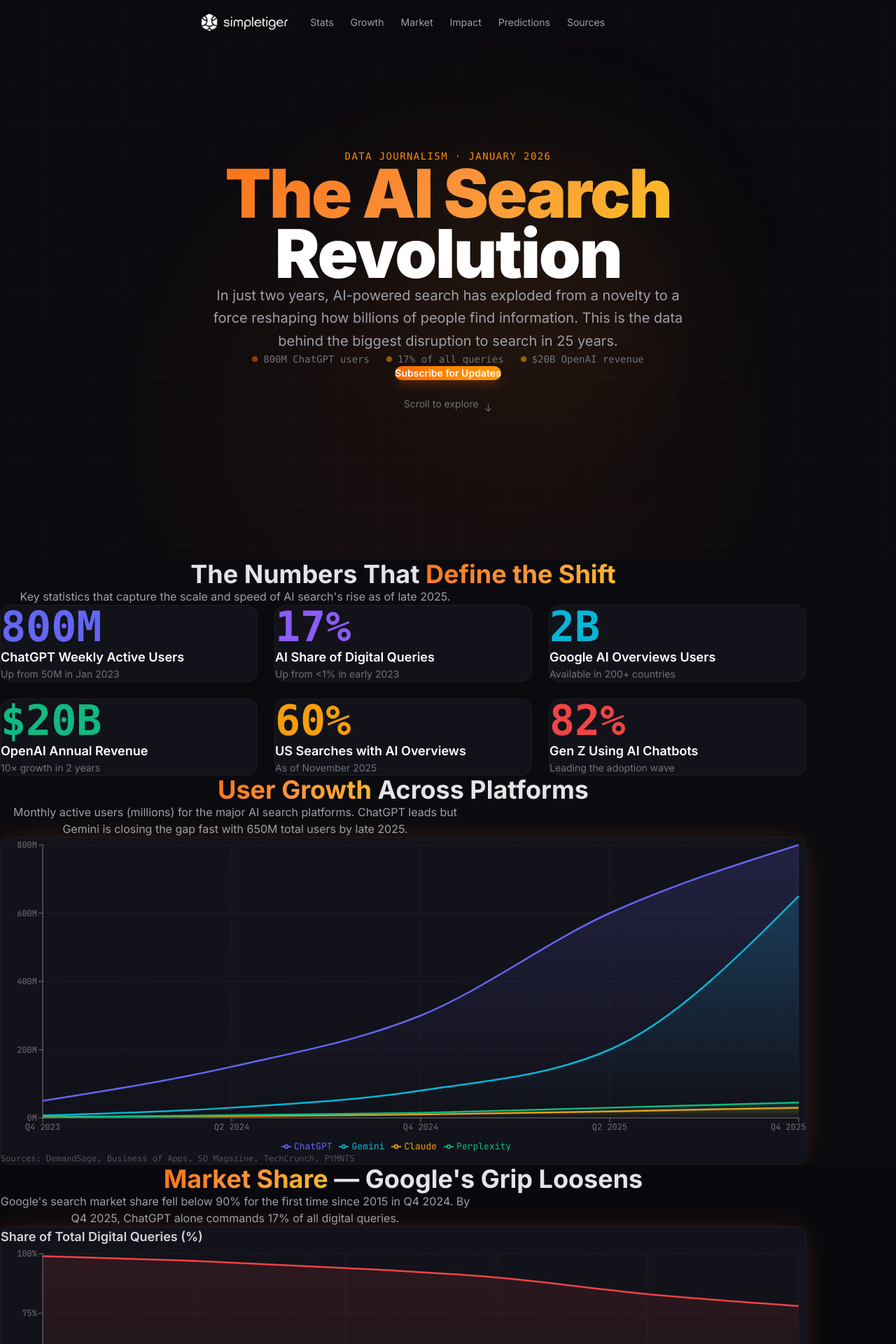
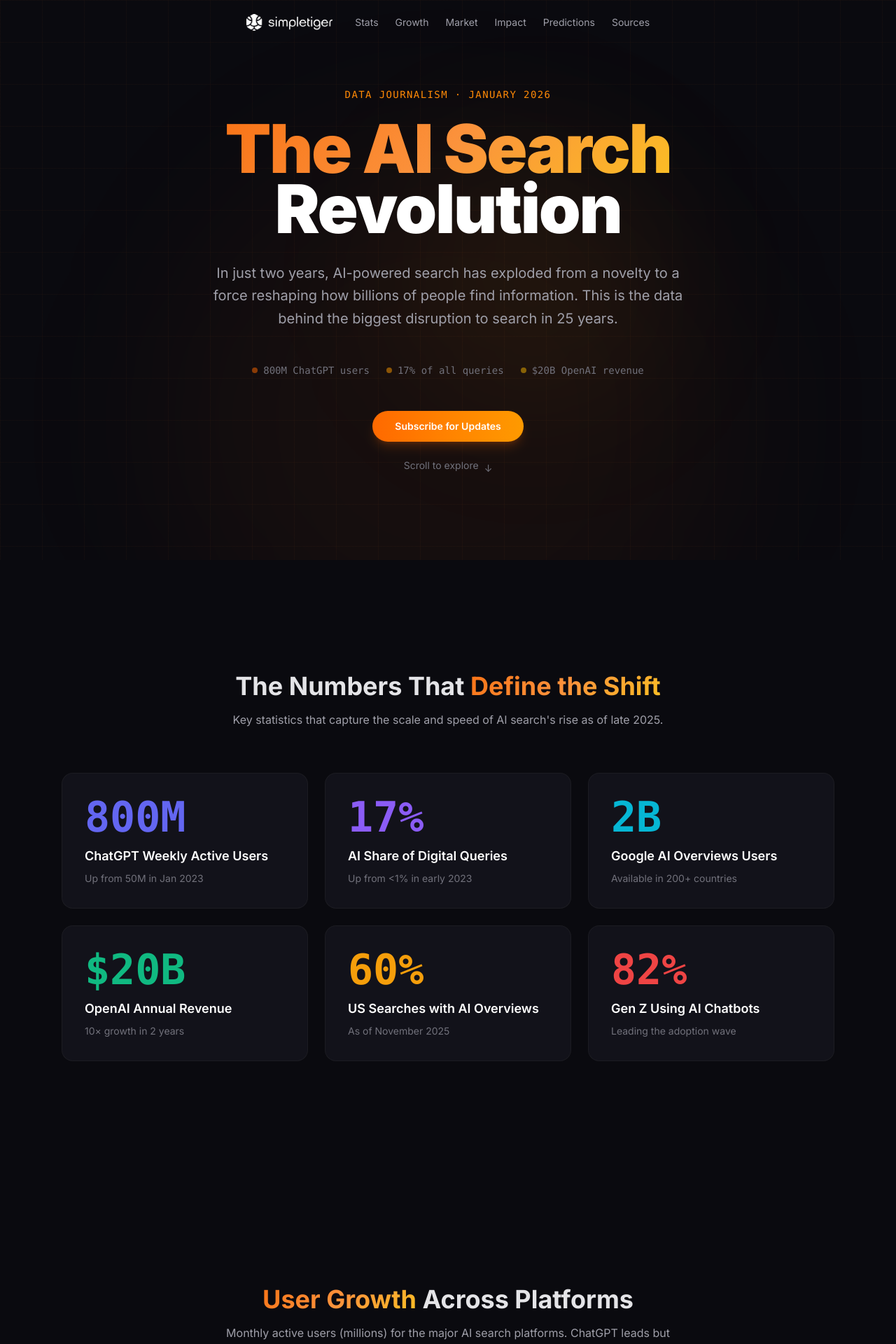
Before and after one commit to simpletiger/aisearch, a Next.js app: page / in a window 1280 px wide. Shown: the top 1920 px of the page at 70% size. Built offline with nearby package versions, Linux system fonts and the light colour scheme.

Commit message:
Fix ultrawide centering with responsive containers, increase section spacing to py-40, remove aggressive CSS reset

```diff
--- a/src/app/globals.css
+++ b/src/app/globals.css
@@ -15,10 +15,30 @@
   --color-border: #27272a;
 }
 
-* {
+*, *::before, *::after {
   box-sizing: border-box;
-  padding: 0;
-  margin: 0;
+}
+
+/* Section container for consistent centering */
+.section-container {
+  width: 100%;
+  max-width: 72rem; /* 1152px */
+  margin-left: auto;
+  margin-right: auto;
+  padding-left: 1.5rem;
+  padding-right: 1.5rem;
+}
+
+@media (min-width: 1536px) {
+  .section-container {
+    max-width: 80rem; /* 1280px on 2xl screens */
+  }
+}
+
+@media (min-width: 1920px) {
+  .section-container {
+    max-width: 90rem; /* 1440px on ultrawide */
+  }
 }
 
 html {
--- a/src/components/Hero.tsx
+++ b/src/components/Hero.tsx
@@ -9,7 +9,7 @@
       <div className="absolute top-1/4 left-1/2 -translate-x-1/2 w-[800px] h-[800px] rounded-full bg-orange-500/5 blur-[120px] pointer-events-none" />
       <div className="absolute bottom-1/4 right-1/4 w-[400px] h-[400px] rounded-full bg-amber-500/5 blur-[100px] pointer-events-none" />
 
-      <div className="relative z-10 max-w-5xl mx-auto px-6 text-center">
+      <div className="relative z-10 section-container text-center">
         <motion.div
           initial={{ opacity: 0, y: 30 }}
           animate={{ opacity: 1, y: 0 }}
--- a/src/components/ImpactSection.tsx
+++ b/src/components/ImpactSection.tsx
@@ -63,8 +63,8 @@
   ];
 
   return (
-    <section className="py-32 px-6 bg-[#08080d]">
-      <div className="max-w-6xl mx-auto">
+    <section className="py-40 bg-[#08080d]">
+      <div className="section-container">
         <motion.div
           initial={{ opacity: 0, y: 20 }}
           whileInView={{ opacity: 1, y: 0 }}
--- a/src/components/KeyStats.tsx
+++ b/src/components/KeyStats.tsx
@@ -5,8 +5,8 @@
 
 export default function KeyStats() {
   return (
-    <section id="stats" className="py-32 px-6">
-      <div className="max-w-6xl mx-auto">
+    <section id="stats" className="py-40">
+      <div className="section-container">
         <motion.div
           initial={{ opacity: 0, y: 20 }}
           whileInView={{ opacity: 1, y: 0 }}
--- a/src/components/MarketShareChart.tsx
+++ b/src/components/MarketShareChart.tsx
@@ -33,8 +33,8 @@
 
 export default function MarketShareChart() {
   return (
-    <section className="py-32 px-6 bg-[#08080d]">
-      <div className="max-w-6xl mx-auto">
+    <section className="py-40 bg-[#08080d]">
+      <div className="section-container">
         <motion.div
           initial={{ opacity: 0, y: 20 }}
           whileInView={{ opacity: 1, y: 0 }}
--- a/src/components/Nav.tsx
+++ b/src/components/Nav.tsx
@@ -34,7 +34,7 @@
             : "bg-transparent"
         }`}
       >
-        <div className="max-w-6xl mx-auto px-6 h-16 flex items-center justify-center gap-8">
+        <div className="section-container h-16 flex items-center justify-center gap-8">
           <a href="#" className="flex-shrink-0">
             <Image src="/logo.png" alt="SimpleTiger" width={140} height={28} className="h-6 w-auto" />
           </a>
--- a/src/components/Predictions.tsx
+++ b/src/components/Predictions.tsx
@@ -62,8 +62,8 @@
 
 export default function Predictions() {
   return (
-    <section className="py-32 px-6">
-      <div className="max-w-6xl mx-auto">
+    <section className="py-40">
+      <div className="section-container">
         <motion.div
           initial={{ opacity: 0, y: 20 }}
           whileInView={{ opacity: 1, y: 0 }}
--- a/src/components/RevenueChart.tsx
+++ b/src/components/RevenueChart.tsx
@@ -31,8 +31,8 @@
 
 export default function RevenueChart() {
   return (
-    <section className="py-32 px-6">
-      <div className="max-w-6xl mx-auto">
+    <section className="py-40">
+      <div className="section-container">
         <motion.div
           initial={{ opacity: 0, y: 20 }}
           whileInView={{ opacity: 1, y: 0 }}
--- a/src/components/Sources.tsx
+++ b/src/components/Sources.tsx
@@ -5,8 +5,8 @@
 
 export default function Sources() {
   return (
-    <section className="py-32 px-6 bg-[#08080d]">
-      <div className="max-w-6xl mx-auto">
+    <section className="py-40 bg-[#08080d]">
+      <div className="section-container">
         <motion.div
           initial={{ opacity: 0, y: 20 }}
           whileInView={{ opacity: 1, y: 0 }}
--- a/src/components/Timeline.tsx
+++ b/src/components/Timeline.tsx
@@ -5,8 +5,8 @@
 
 export default function Timeline() {
   return (
-    <section className="py-32 px-6">
-      <div className="max-w-5xl mx-auto">
+    <section className="py-40">
+      <div className="section-container">
         <motion.div
           initial={{ opacity: 0, y: 20 }}
           whileInView={{ opacity: 1, y: 0 }}
--- a/src/components/UserGrowthChart.tsx
+++ b/src/components/UserGrowthChart.tsx
@@ -31,8 +31,8 @@
 
 export default function UserGrowthChart() {
   return (
-    <section className="py-32 px-6">
-      <div className="max-w-6xl mx-auto">
+    <section className="py-40">
+      <div className="section-container">
         <motion.div
           initial={{ opacity: 0, y: 20 }}
           whileInView={{ opacity: 1, y: 0 }}
```
